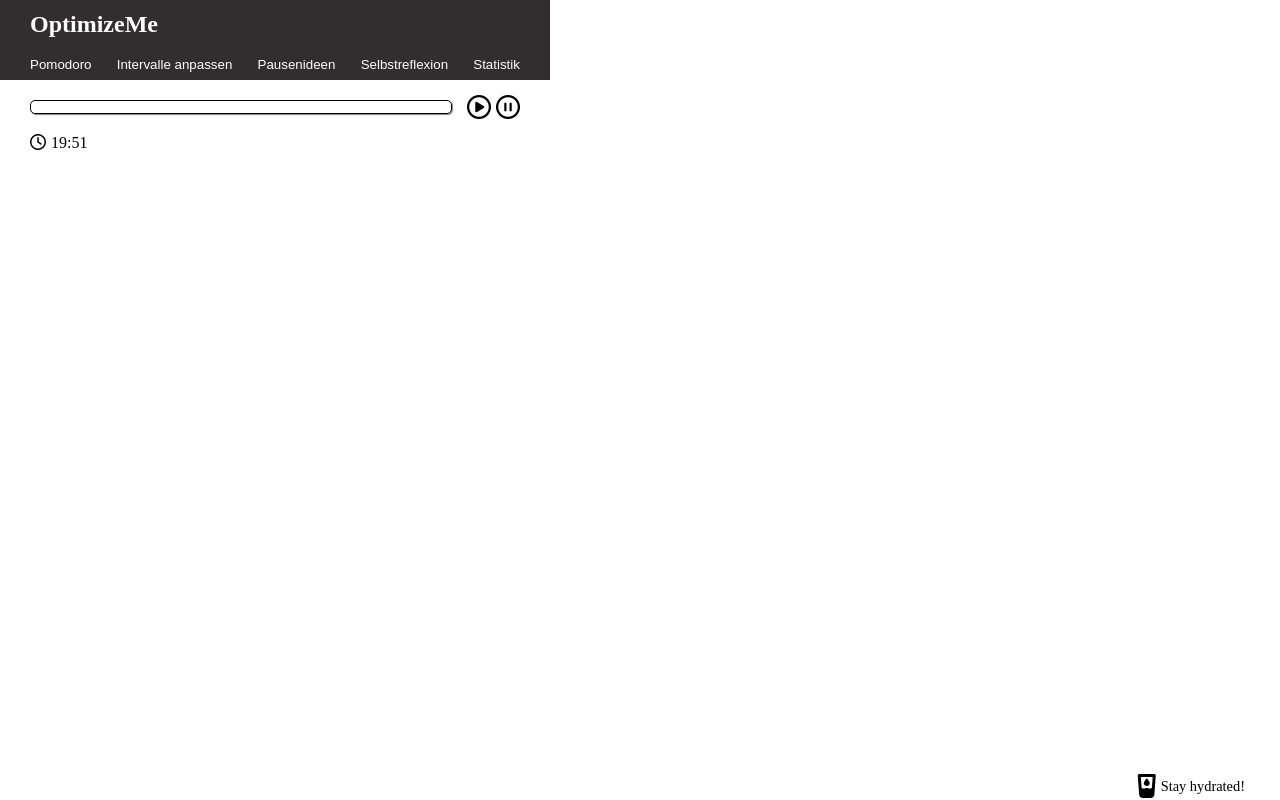
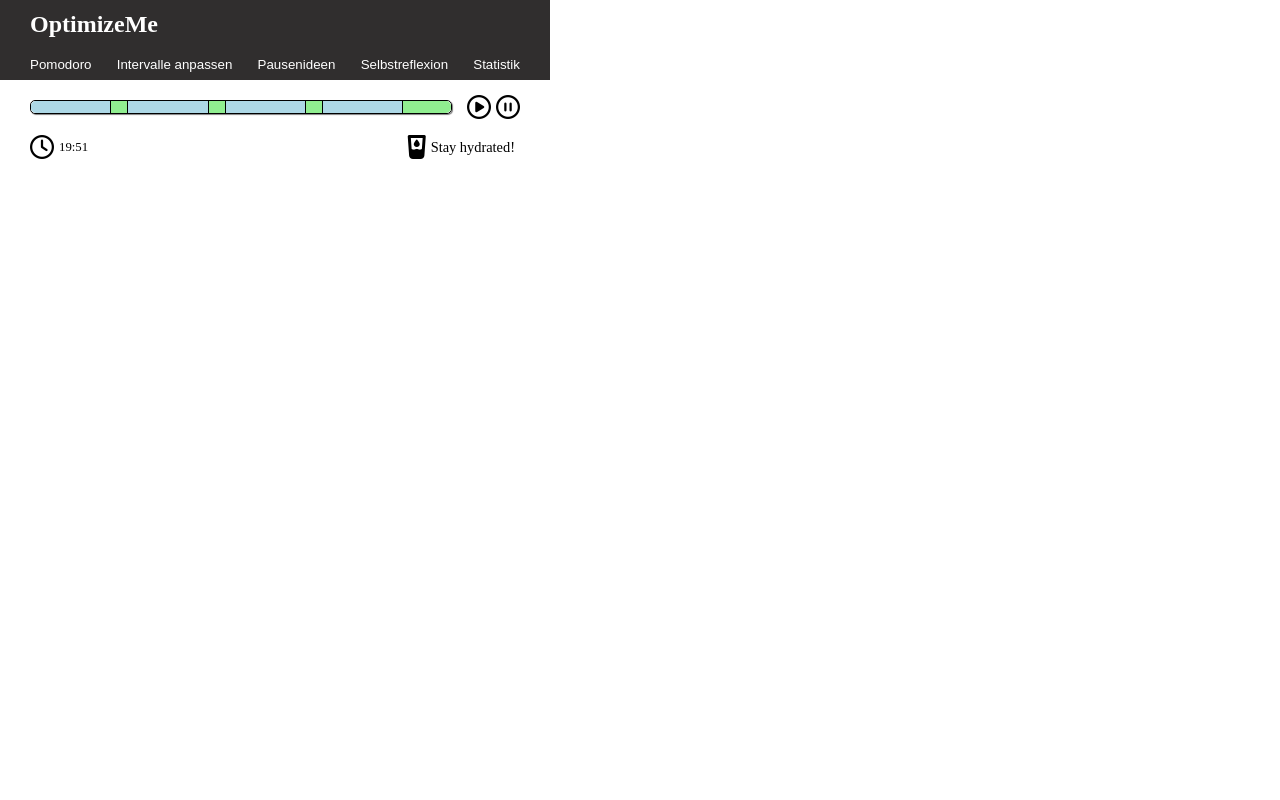
Before and after one commit to JonasSieder/OptimizeMe, a browser extension: page src/index.html in a window 1280 px wide. Drawn offline with Linux system fonts and the light colour scheme.

Commit message:
small backup

```diff
--- a/src/js/components/pomodoro-progressbar.js
+++ b/src/js/components/pomodoro-progressbar.js
@@ -5,11 +5,11 @@ const init = () => {
     lastBreak: 15,
     pomodoroCycle: 4
   }
-
-  saveCloudTimeData(intervalTimes)
+  getCloudTimeDataIfExists(intervalTimes)
+  renderProgressbar(intervalTimes.workInterval, intervalTimes.breakInterval, intervalTimes.lastBreak, intervalTimes.pomodoroCycle)
 }
 
-const saveCloudTimeData = (intervalTimes) => {
+const getCloudTimeDataIfExists = (intervalTimes) => {
   chrome.storage.sync.get((result) => {
     if (result.adjustedIntervals) {
       intervalTimes.workInterval = result.adjustedIntervals.workInterval
@@ -17,6 +17,65 @@ const saveCloudTimeData = (intervalTimes) => {
   })
 }
 
+const renderProgressbar = (workInterval, breakInterval, lastBreak, pomodoroCycle) => {
+  console.log(workInterval, breakInterval, lastBreak, pomodoroCycle)
+  const elementPomodoroProgress = document.querySelector('[data-role="pomodoroProgress"]')
+
+  const percantageIntervalWidths = calculateIntervalWidths(workInterval, breakInterval, lastBreak, pomodoroCycle)
+  buildProgressbar(elementPomodoroProgress, percantageIntervalWidths, pomodoroCycle)
+}
+
+const calculateIntervalWidths = (workInterval, breakInterval, lastBreak, pomodoroCycle) => {
+  const totalMinutes = (workInterval * pomodoroCycle) + (breakInterval * (pomodoroCycle - 1) + lastBreak)
+  console.log(totalMinutes)
+  const widthWorkInterval = calculateIntervalWidth(workInterval, totalMinutes).toFixed(2)
+  const widthBreakInterval = calculateIntervalWidth(breakInterval, totalMinutes).toFixed(2)
+  const widthLastBreakInterval = calculateIntervalWidth(lastBreak, totalMinutes).toFixed(2)
+
+  return [widthWorkInterval, widthBreakInterval, widthLastBreakInterval]
+}
+
+const calculateIntervalWidth = (interval, totalMinutes) => {
+  return (interval * 100) / totalMinutes
+}
+
+const buildProgressbar = (elementPomodoroProgress, intervalWidthsPercent, pomodoroCycle) => {
+  console.log(intervalWidthsPercent)
+  const workProgressbar = `
+    <div class="work-progressbar" style="width: ${intervalWidthsPercent[0]}%">
+      <div class="work-progressbar__progress"></div>
+      <p class="work-progressbar__description"></p>
+    </div>
+  `
+
+  const breakProgressbar = `
+    <div class="break-progressbar" style="width: ${intervalWidthsPercent[1]}%">
+      <div class="break-progressbar__progress"></div>
+      <p class="break-progressbar__description"></p>
+    </div>
+  `
+
+  const lastBreakProgressbar = `
+    <div class="break-progressbar break-progressbar--last-break" style="width: ${intervalWidthsPercent[2]}%">
+      <div class="break-progressbar__progress"></div>
+      <p class="break-progressbar__description"></p>
+    </div>
+  `
+
+  let progressBar = '';
+
+  for (let i = 0; i < pomodoroCycle * 2; i++) {
+    if (i === pomodoroCycle * 2 - 1) {
+      progressBar += lastBreakProgressbar
+    } else {
+      progressBar += i % 2 === 0 ? workProgressbar : breakProgressbar
+    }
+  }
+
+  elementPomodoroProgress.innerHTML = progressBar
+}
+
 export default {
   init,
+  renderProgressbar
 }
--- a/src/js/views/adjust-intervals.js
+++ b/src/js/views/adjust-intervals.js
@@ -1,8 +1,10 @@
+console.log('adjust-interval geladen!')
 import pomodoroProgressbar from "/src/js/components/pomodoro-progressbar.js"
-
 const inputsAdjustIntervalTimes = document.querySelectorAll('[data-role="adjustIntervalTime"]')
 const btnResetIntervalTimes = document.querySelector('[data-role="resetIntervalTimes"]')
 const btnSaveIntervalTimes = document.querySelector('[data-role="saveIntervalTimes"]')
+
+pomodoroProgressbar.init()
 
 const saveInputIntervalTimesToCloud = () => {
   const obj = {
@@ -16,3 +18,8 @@ const saveInputIntervalTimesToCloud = () => {
 }
 
 btnSaveIntervalTimes.addEventListener('click', saveInputIntervalTimesToCloud)
+inputsAdjustIntervalTimes.forEach((input) => {
+  input.addEventListener('change', () => {
+    pomodoroProgressbar.renderProgressbar(parseInt(inputsAdjustIntervalTimes[0].value), parseInt(inputsAdjustIntervalTimes[1].value), parseInt(inputsAdjustIntervalTimes[2].value), parseInt(inputsAdjustIntervalTimes[3].value))
+  })
+})
--- a/src/js/views/pomodoro.js
+++ b/src/js/views/pomodoro.js
@@ -1,3 +1,3 @@
+console.log('pomodoro geladen!')
 import pomodoroProgressbar from "/src/js/components/pomodoro-progressbar.js"
-
 pomodoroProgressbar.init()
--- a/src/scss/components/pomodoro-progressbar.scss
+++ b/src/scss/components/pomodoro-progressbar.scss
@@ -21,3 +21,27 @@
     }
   }
 }
+
+.work-progressbar {
+  border-right: 1px solid;
+  height: 100%;
+
+  &__progress {
+    background-color: lightblue;
+    height: 100%;
+  }
+}
+
+.break-progressbar {
+  border-right: 1px solid;
+  height: 100%;
+
+  &--last-break {
+    border: none;
+  }
+
+  &__progress {
+    background-color: lightgreen;
+    height: 100%;
+  }
+}
--- a/src/scss/views/pomodoro.scss
+++ b/src/scss/views/pomodoro.scss
@@ -18,9 +18,16 @@
   }
 }
 
+.bottom {
+  display: flex;
+  justify-content: space-between;
+  align-items: center;
+  margin-bottom: 13px;
+}
+
 .timer {
   display: flex;
-  margin: 8px 0px;
+  align-items: center;
 
   &__icon {
     margin-right: 5px;
@@ -28,15 +35,13 @@
 
   &__time {
     margin: 0;
+    font-size: 0.8rem;
   }
 }
 
 .stay-hydrated {
   display: flex;
   align-items: center;
-  position: absolute;
-  bottom: 0;
-  right: $margin-outside;
 
   &__message {
     margin: 5px;
--- a/src/views/pomodoro.html
+++ b/src/views/pomodoro.html
@@ -5,11 +5,13 @@
     <i class="fa-regular fa-circle-pause fa-xl"></i>
   </div>
 </div>
+<section class="bottom">
   <div class="timer">
-  <i class="fa-regular fa-clock timer__icon"></i>
+    <i class="fa-regular fa-clock fa-xl timer__icon"></i>
     <p class="timer__time" data-role="time">19:51</p>
   </div>
   <div class="stay-hydrated">
     <i class="fa-solid fa-glass-water-droplet stay-hydrated__icon fa-xl"></i>
     <p class="stay-hydrated__message">Stay hydrated!</p>
   </div>
+</section>
```
Also changed, not shown: dist/style.min.css. Lines whose indentation alone changed are shown as unchanged.
